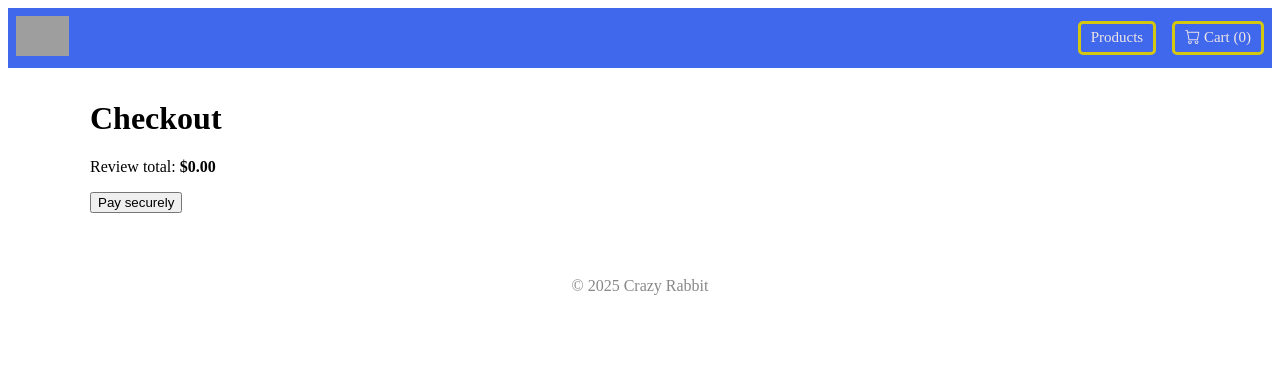
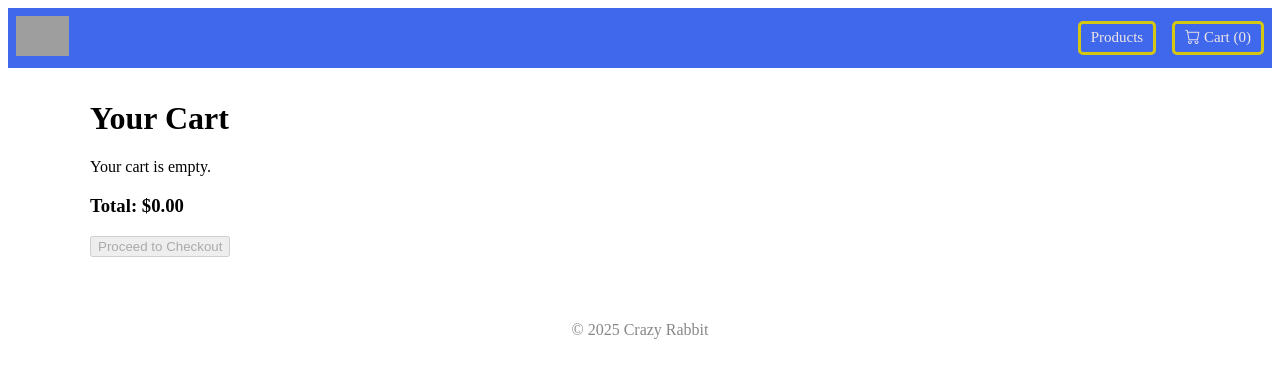
Before and after one commit to glaelt16/Crazy_Rabbit_Store, an Angular app: page /checkout in a window 1280 px wide. Shown: the top 378 px of the page. Built offline with nearby package versions, Linux system fonts and the light colour scheme; grey boxes are pictures that could not be loaded.

Commit message:
new changes

```diff
--- a/src/app/pages/checkout/checkout.component.html
+++ b/src/app/pages/checkout/checkout.component.html
@@ -1,3 +1,10 @@
-<h1>Checkout</h1>
-<p>Review total: <strong>{{ cart.total() | currency:'USD' }}</strong></p>
-<p><button (click)="redirectToCheckout()">Pay securely</button></p>
+<h1>Your Cart</h1>
+<div *ngIf="cart.cartItems().length === 0">Your cart is empty.</div>
+<ul>
+  <li *ngFor="let item of cart.cartItems()">
+    {{ item.name }} × {{ item.qty }} — {{ item.price | currency:'USD' }}
+    <button (click)="cart.remove(item.id)">Remove</button>
+  </li>
+</ul>
+<h3>Total: {{ cart.total() | currency:'USD' }}</h3>
+<button [disabled]="cart.cartItems().length === 0" (click)="redirectToCheckout()">Proceed to Checkout</button>
--- a/src/app/pages/checkout/checkout.component.ts
+++ b/src/app/pages/checkout/checkout.component.ts
@@ -5,22 +5,21 @@ import { HttpClient, HttpClientModule } from '@angular/common/http';
 import { loadStripe } from '@stripe/stripe-js';
 
 @Component({
+  selector: 'app-checkout',
   standalone: true,
   imports: [CommonModule, HttpClientModule],
   templateUrl: './checkout.component.html',
 })
+
 export class CheckoutComponent {
   cart = inject(CartService);
   http = inject(HttpClient);
 
-
-  async redirectToCheckout() {
-  const stripe = await loadStripe('NEXT_PUBLIC_STRIPE_PUBLISHABLE_KEY');
-
-  this.http.post('/api/checkout', {
-    items: this.cart.cartItems(),
-  }).subscribe(async (res: any) => {
-    await stripe?.redirectToCheckout({ sessionId: res.id });
-  });
+  redirectToCheckout() {
+    this.http.post('/api/checkout', {
+      items: this.cart.cartItems()
+    }).subscribe((res: any) => {
+      window.location.href = res.url;
+    });
+  }
 }
-}
```
Also changed, not shown: vercel.json.
